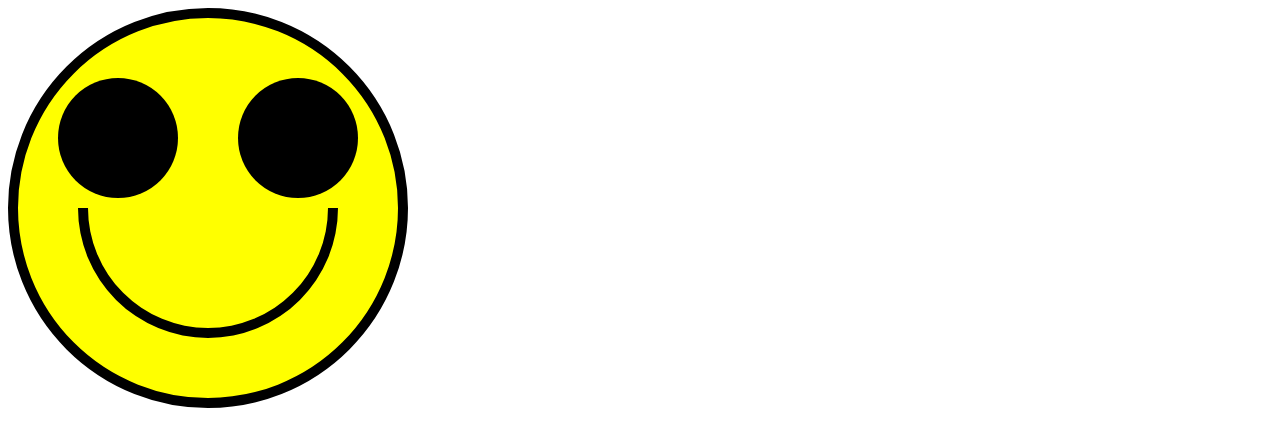
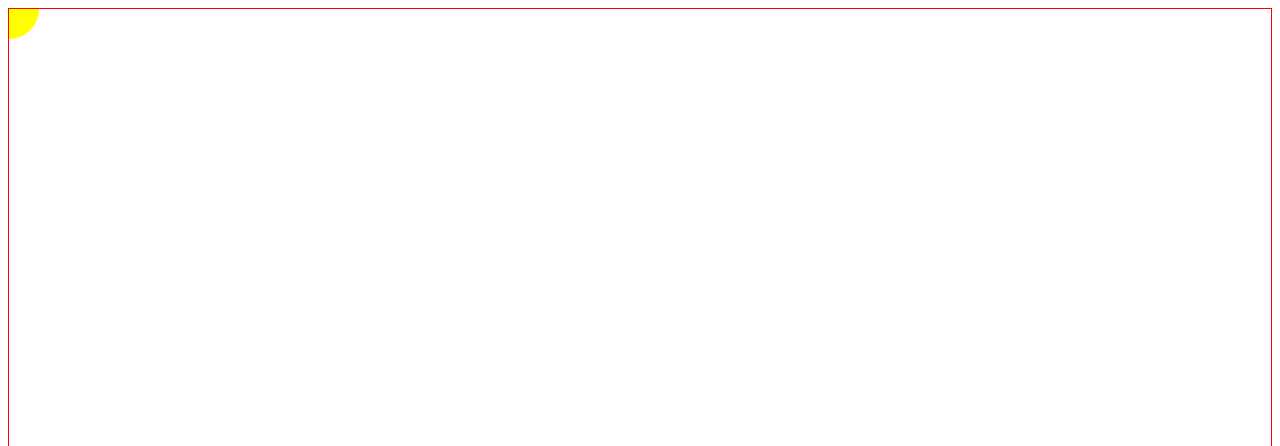
Before and after one commit to Dharmveer47/D3.js, a React (Create React App) app: page / in a window 1280 px wide. Shown: the top 446 px of the page. Built offline with nearby package versions, Linux system fonts and the light colour scheme.

Commit message:
MouseHoverCreated

```diff
--- a/src/App.js
+++ b/src/App.js
@@ -1,11 +1,11 @@
 import React from 'react'
 import Emoji from './Svg/Emoji'
-// import BarChar from './Components/BarChar'
+import MouseCircle from './Svg/MouseCircle'
 const App = () => {
   return (
     <div>
-      {/* <BarChar/> */}
-      <Emoji/>
+      <MouseCircle/>
+      {/* <Emoji/> */}
     </div>
   )
 }
--- a/src/Svg/Emoji.jsx
+++ b/src/Svg/Emoji.jsx
@@ -1,5 +1,7 @@
 import React from "react";
-import { arc } from "d3";
+import { Mouth } from "./Emoji/Mouth";
+import { BackgroundCircle } from "./Emoji/BgCircle";
+import { FaceContainer } from "./Emoji/FaceContainer";
 /**  r= {height/2 - strokeWidth/2} **/
 const Emoji = () => {
   const width = 400;
@@ -13,42 +15,21 @@ const Emoji = () => {
   const mouthRadious = 10;
   const mouthWidth = 120;
 
-
-
-  const MouthArc = arc()
-    .innerRadius(mouthWidth)
-    .outerRadius(mouthRadious + mouthWidth)
-    .startAngle(Math.PI/2)
-    .endAngle(Math.PI * 3/2);
-
   return (
     <div>
-      <svg width={width} height={height}>
-        <g transform={`translate(${centerX},${centerY})`}>
-          <circle
-            r={centerY - strokeWidth / 2}
-
-            fill="yellow"
-            stroke="black"
-            strokeWidth={strokeWidth}
+      <FaceContainer centerX={centerX} centerY={centerY} width={width} height={height} >
+          <BackgroundCircle centerY={centerY} strokeWidth={strokeWidth} />
+          <Mouth
+            mouthWidth={mouthWidth}
+            mouthRadious={mouthRadious}
+            eyeRadious={eyeRadious}
+            eyeOffsetX={eyeOffsetX}
+            eyeOffsetY={eyeOffsetY}
           />
-          <circle
-            r={eyeRadious}
-            cx={ - eyeOffsetX}
-            cy={ - eyeOffsetY}
-            fill="black"
-          />
-          <circle
-            r={eyeRadious}
-            cx={ eyeOffsetX}
-            cy={ - eyeOffsetY}
-            fill="black"
-          />
-          <path d={MouthArc()} />
-        </g>
-      </svg>
+        </FaceContainer>
     </div>
   );
 };
 
+
 export default Emoji;
--- /dev/null
+++ b/src/Svg/Emoji/BgCircle.js
@@ -0,0 +1,10 @@
+export const BackgroundCircle = ({centerY,strokeWidth}) => {
+    return (
+      <circle
+        r={centerY - strokeWidth / 2}
+        fill="yellow"
+        stroke="black"
+        strokeWidth={strokeWidth}
+      />
+    );
+  };
--- /dev/null
+++ b/src/Svg/Emoji/FaceContainer.js
@@ -0,0 +1,13 @@
+export const FaceContainer = ({
+  children,
+  centerX,
+  centerY,
+  width,
+  height,
+}) => {
+  return (
+    <svg width={width} height={height}>
+      <g transform={`translate(${centerX},${centerY})`}>{children}</g>
+    </svg>
+  );
+};
--- /dev/null
+++ b/src/Svg/Emoji/Mouth.js
@@ -0,0 +1,19 @@
+import React from "react";
+import { arc } from "d3";
+export const Mouth = ({eyeRadious,eyeOffsetY,eyeOffsetX,mouthWidth,mouthRadious}) => {
+
+
+  const MouthArc = arc()
+  .innerRadius(mouthWidth)
+  .outerRadius(mouthRadious + mouthWidth)
+  .startAngle(Math.PI / 2)
+  .endAngle((Math.PI * 3) / 2);
+
+  return (
+    <>
+      <circle r={eyeRadious} cx={-eyeOffsetX} cy={-eyeOffsetY} fill="black" />
+      <circle r={eyeRadious} cx={eyeOffsetX} cy={-eyeOffsetY} fill="black" />
+      <path d={MouthArc()} />
+    </>
+  );
+};
--- /dev/null
+++ b/src/Svg/MouseCircle.js
@@ -0,0 +1,33 @@
+import React,{useState} from 'react'
+
+const MouseCircle = () => {
+
+    const [move, setMove] = useState({});
+    // console.log(move);
+
+    const width = 600;
+    const height = 500;
+    const circleX = width/2;
+    const circleY = height/2;
+    const circleRadius = 30;
+
+    const handleMouseMove = (event) =>{
+        const { clientX, clientY} = event;
+        setMove({clientX,clientY})
+    }
+
+  return (
+    <div style={{border: "1px solid red"}}>
+        <svg width={width} height={height} onMouseMove={handleMouseMove}>
+        <circle
+        cx={move.clientX}
+        cy={move.clientY}
+        r={circleRadius}
+        fill="yellow"
+      />
+        </svg>
+    </div>
+  )
+}
+
+export default MouseCircle
```
Also changed, not shown: Test.html (+6 -69 lines), 1 other file (tests, documents, lock files or other folders).
